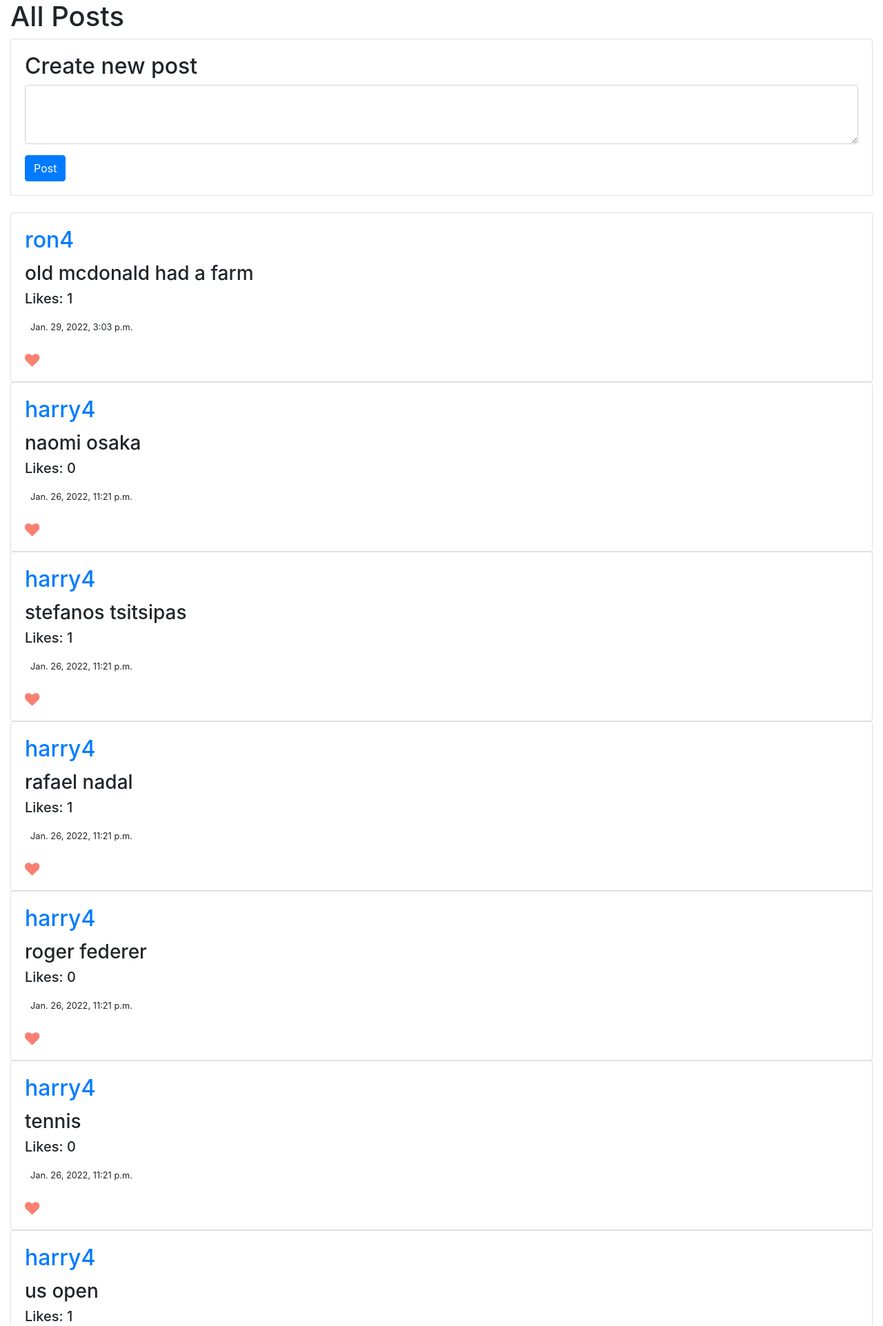
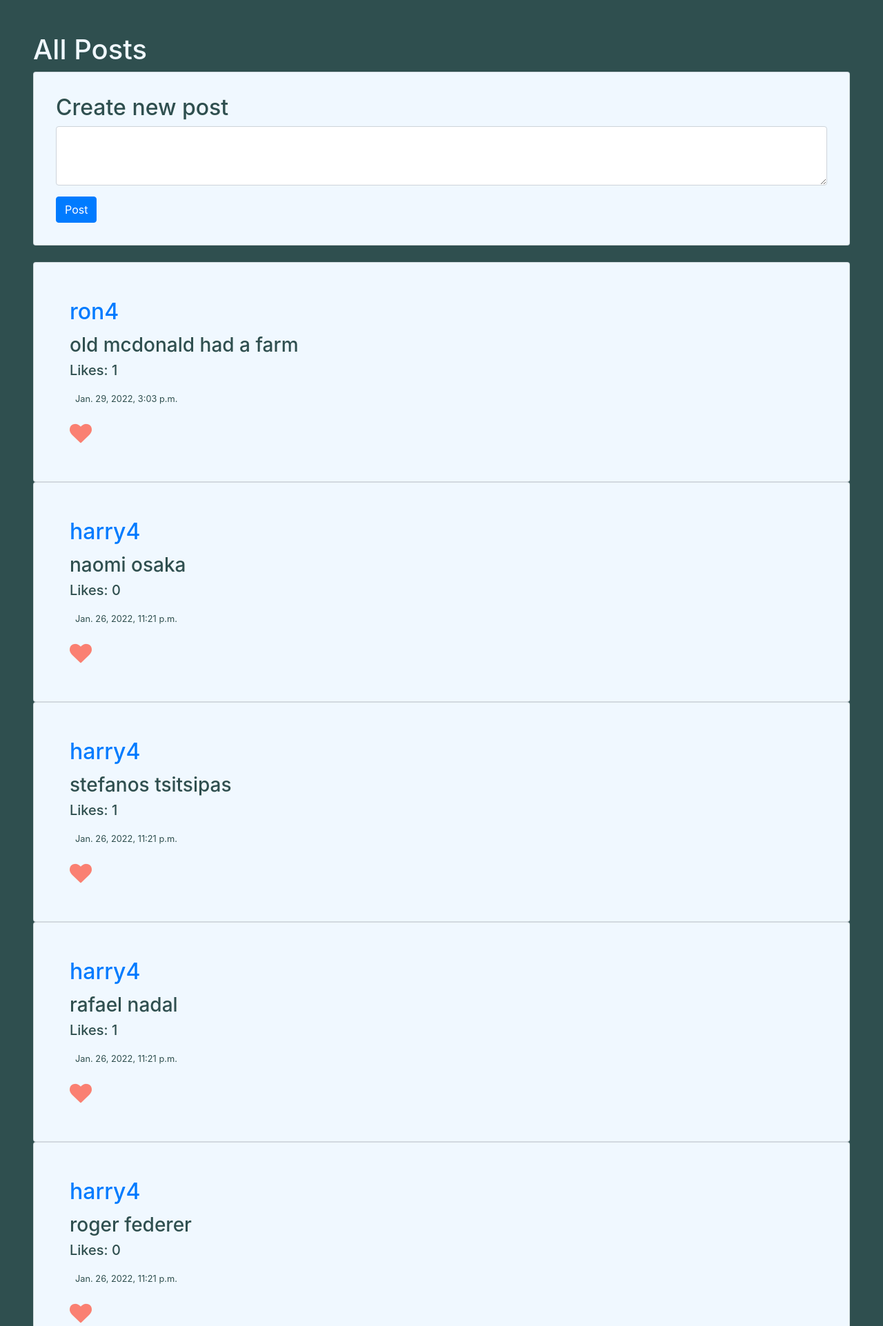
Before and after one commit to gracefour11/network, a Django app: page / in a window 1280 px wide. Shown: the part 56-1979 px from the top of the page at 69% size. Run offline with Django 3.2, Linux system fonts and the light colour scheme; a user stored in the database is signed in; data comes from the database, SQL or seed files in the repository; both versions use the stored data as it was after the commit; some libraries are stand-ins or nearby versions.

Commit message:
added some styling

```diff
--- a/network/static/network/styles.css
+++ b/network/static/network/styles.css
@@ -1,15 +1,21 @@
-#createpost-button{
-    background-color: teal;
-    color: white;
-    border:black;
-    position: relative;
-    /* float: left; */
-    margin-top: 10px;
-    margin-bottom: 20px;
-    margin-left: 0%;
-    /* border-bottom:1px solid black; */
+#index-view, #following-view, #profile-view {
+    background-color:darkslategray;
+    color:aliceblue;
+    padding:3rem;
+}
+.card {
+    background-color: aliceblue;
+    color: darkslategray;
 }
 
-#createpost-button h1{
-    font-size: 2rem;
+#createpost-form {
+    padding:2rem;
 }
+
+#post-view {
+    padding: 2rem;
+}
+
+i:hover {
+    transform:scale(1.5)
+}
--- a/network/templates/network/createpost.html
+++ b/network/templates/network/createpost.html
@@ -1,6 +1,6 @@
 {% if user.is_authenticated %}
 <div class="card">
-    <div class="card-body">
+    <div class="card-body" id="createpost-form">
         <h2> Create new post</h2>
         <form action="{% url 'createpost'  %}" method="POST"  >
             {% csrf_token %}
--- a/network/templates/network/following.html
+++ b/network/templates/network/following.html
@@ -5,7 +5,7 @@ Following
 {% endblock %}
 
 {% block body %}
-<div class="container-fluid">
+<div class="container-fluid" id="following-view">
     <h1>Following</h1>
     {% csrf_token %}
 
--- a/network/templates/network/index.html
+++ b/network/templates/network/index.html
@@ -1,12 +1,13 @@
 {% extends "network/layout.html" %}
 {% load static %}
 
+
 {% block title %}
-All Posts
+  All Posts
 {% endblock %}
 
 {% block body %}
-<div class="container-fluid">
+<div class="container-fluid" id="index-view">
     <h1>All Posts</h1>
     <!-- CREATE POST -->
     {% include "network/createpost.html" %}
@@ -15,7 +16,7 @@ All Posts
 
     <!-- SHOW ALL POSTS BY CURRENT USER -->
     {% for post in all_posts %}
-    <div class="card">
+    <div class="card" id="post-view">
         <div class="card-body">
             <h2 class="card-title"><a href="{% url 'profile' post.user.username %}">{{post.user.username}}</a></h2>
             <h3 class="card-text" id="post_body_{{post.id}}"> {{ post.contents }}</h3>
@@ -23,9 +24,9 @@ All Posts
             <p class="card-text ml-auto p-2"><small>{{post.created_dt}}</small></p>
 
             {% if request.user in post.likes.all %}
-              <i id="like_btn_{{post.id}}" class="fa fa-heart fa-lg" style="color: grey; " onclick="like_or_unlike(`{{post.id}}`)"></i>
+              <i id="like_btn_{{post.id}}" class="fa fa-heart fa-2x" style="color: grey; " onclick="like_or_unlike(`{{post.id}}`)"></i>
             {% else %}
-              <i id="like_btn_{{post.id}}" class="fa fa-heart fa-lg" style="color: salmon; " onclick="like_or_unlike(`{{post.id}}`)"></i>
+              <i id="like_btn_{{post.id}}" class="fa fa-heart fa-2x" style="color: salmon; " onclick="like_or_unlike(`{{post.id}}`)"></i>
             {% endif %}
 
             &nbsp;&nbsp;&nbsp;&nbsp;&nbsp;
@@ -71,8 +72,8 @@ All Posts
           <li class="page-item disabled"><span class="page-link">Next</span></li>
         {% endif %}
     </ul>
-
 </div>
 <script type ="text/javascript" src="{% static 'network/index.js' %}"></script>
 <link rel="stylesheet" href="https://cdnjs.cloudflare.com/ajax/libs/font-awesome/4.7.0/css/font-awesome.min.css">
+
 {% endblock %}
```
Also changed, not shown: network/templates/network/profile.html (+4 -3 lines), db.sqlite3.
